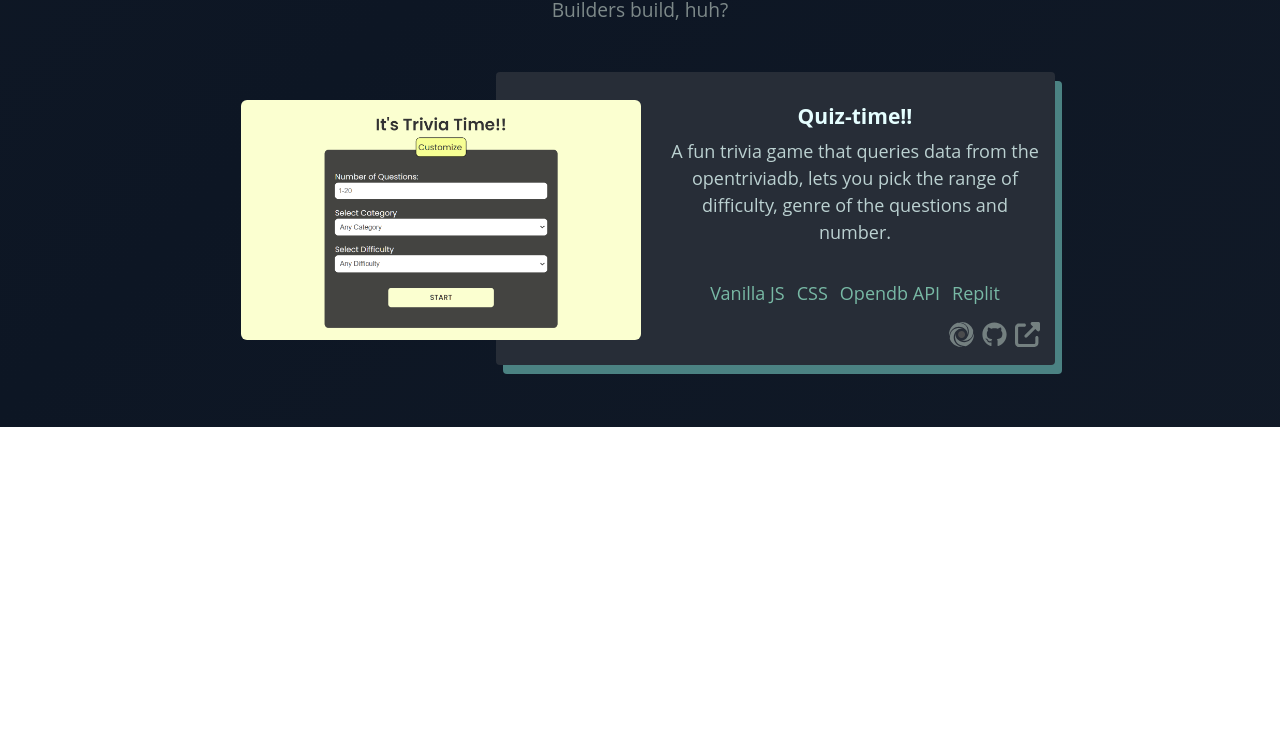
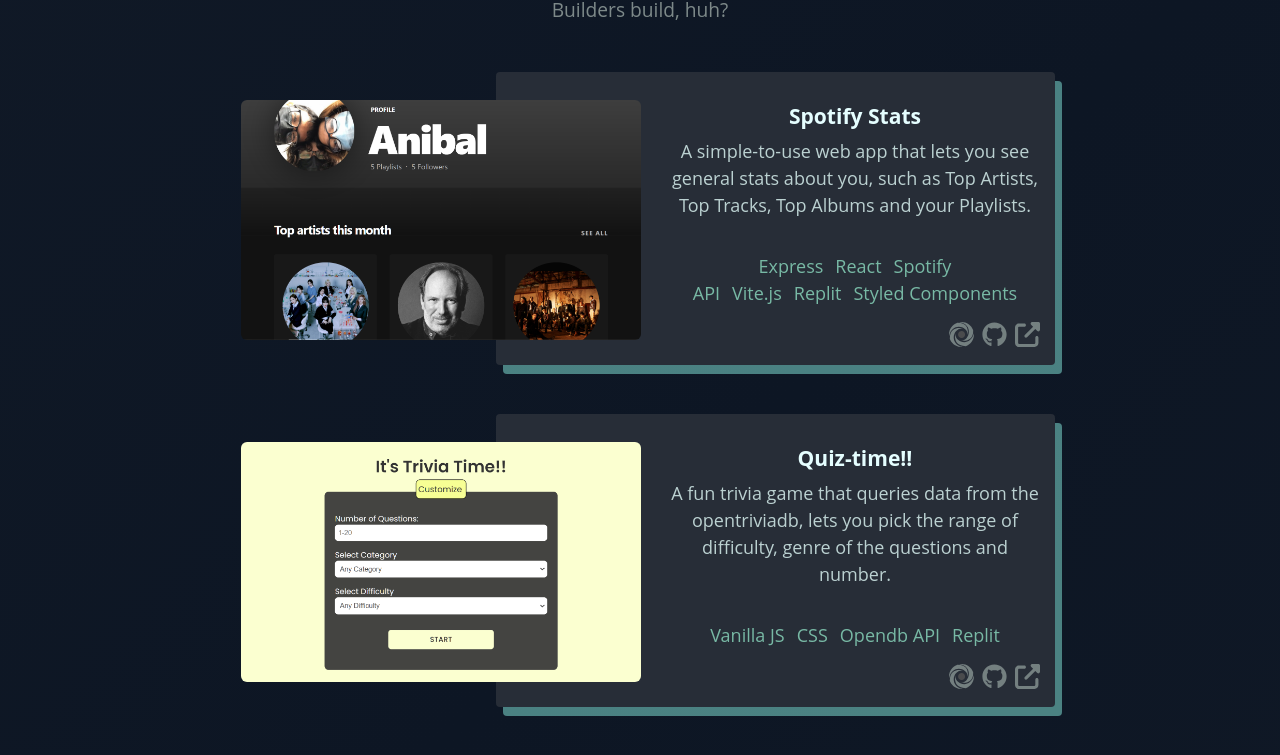
Before and after one commit to androso/portfolio-v2, a Next.js app: page / in a window 1280 px wide. Shown: the part 1214-1969 px from the top of the page. Before the commit the page ends 1641 px from the top, so only its background shows below. Built offline with nearby package versions, Linux system fonts and the light colour scheme.

Commit message:
adding the rest of projects

```diff
--- a/components/Projects.js
+++ b/components/Projects.js
@@ -6,6 +6,38 @@
 import { StyledProjects } from "../styles";
 
 const projects = [
+	{
+		title: "Spotify Stats",
+		img: {
+			href: "https://youtu.be/ipCte18RoBc",
+			title: "Live Demo",
+			src: "/yourstats-cover.png",
+			alt: "Spotify connected app",
+		},
+		description:
+			"A simple-to-use web app that lets you see general stats about you, such as Top Artists, Top Tracks, Top Albums and your Playlists.",
+		stack: ["Express", "React", "Spotify API", "Vite.js", "Replit", "Styled Components"],
+		extLinks: [
+			{
+				name: "Replit",
+				href: "https://replit.com/@androsoa3/yourstats",
+				title: "Replit source code",
+				icon: "/replit-gray.svg",
+			},
+			{
+				name: "Github",
+				href: "https://github.com/androso/yourstats",
+				title: "Github source code",
+				icon: faGithub,
+			},
+			{
+				name: "Live Demo",
+				href: "https://youtu.be/ipCte18RoBc",
+				title: "Live Demo",
+				icon: faExternalLinkAlt,
+			},
+		],
+	},
 	{
 		title: "Quiz-time!!",
 		img: {
@@ -38,6 +70,38 @@
 			},
 		],
 	},
+	{
+		title: "Hangman",
+		img: {
+			href: "https://hangman.androsoa3.repl.co/",
+			title: "Live Demo",
+			src: "/hangman-cover.png",
+			alt: "Hangman preview",
+		},
+		description:
+			"The classic Hangman game, now on browsers with keyboard support and sounds effect, built using react and the canvas API :)",
+		stack: ["React JS", "CSS", "Canva Api", "Vite.js", "Replit"],
+		extLinks: [
+			{
+				name: "Replit",
+				href: "https://replit.com/@androsoa3/hangman",
+				title: "Replit source code",
+				icon: "/replit-gray.svg",
+			},
+			{
+				name: "Github",
+				href: "https://github.com/androso/hangman",
+				title: "Github source code",
+				icon: faGithub,
+			},
+			{
+				name: "Live Demo",
+				href: "https://hangman.androsoa3.repl.co/",
+				title: "Live Demo",
+				icon: faExternalLinkAlt,
+			},
+		],
+	},
 ];
 
 export default function Projects() {
@@ -45,14 +109,11 @@
 		<StyledProjects className="projects">
 			<div className="container">
 				<h2 className="projects__title title">Projects</h2>
-				<h3 className="projects__subtitle shadow-subtitle">Builders build, huh?</h3>
+				<h3 className="projects__subtitle shadow-subtitle">
+					Builders build, huh?
+				</h3>
 				{projects.map((project) => {
-					return (
-						<Project
-							key={project.title}
-							project={project}
-						/>
-					);
+					return <Project key={project.title} project={project} />;
 				})}
 			</div>
 		</StyledProjects>
@@ -63,24 +124,22 @@
 	return (
 		<div className="project__card">
 			<div className="project__img-container">
-				<a
-					href={project.img.href}
-					target="_blank"
-					title={project.img.title}
-				>
+				<a href={project.img.href} target="_blank" title={project.img.title}>
 					<img src={project.img.src} alt={project.title} />
 				</a>
 			</div>
 			<div className="project__text-container">
 				<h3 className="project__title">
-					<a href="https://quiz-time.androsoa3.repl.co/" target="_blank">
+					<a href={project.img.href} target="_blank">
 						{project.title}
 					</a>
 				</h3>
 				<p className="project__description">{project.description}</p>
 				<p className="project__stack">
 					{project.stack.map((stack) => (
-						<span className="stack__item" key={stack}>{stack}</span>
+						<span className="stack__item" key={stack}>
+							{stack}
+						</span>
 					))}
 				</p>
 				<div className="project__links-container">
```
